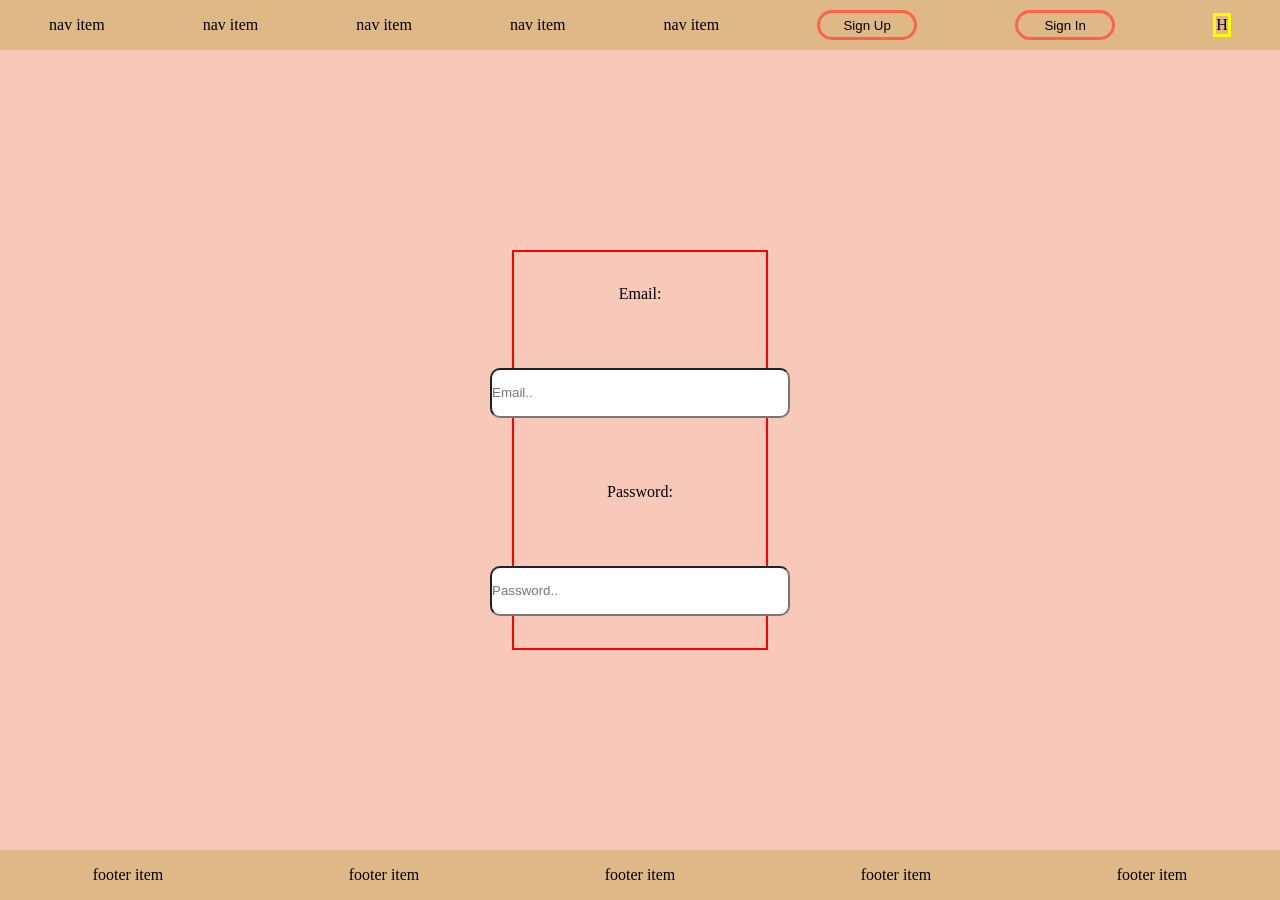
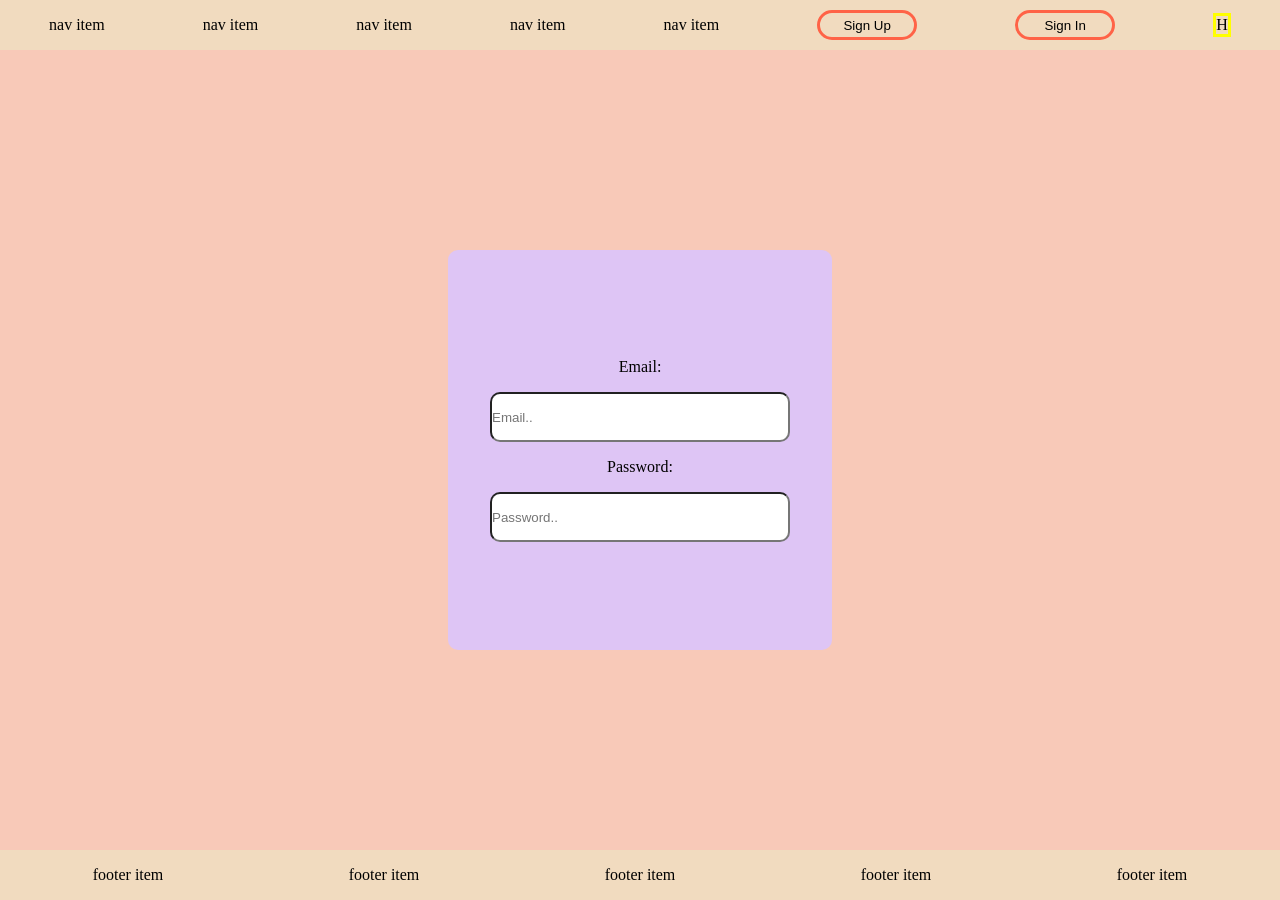
Before and after one commit to fidashn/newProject1, a React (Create React App) app: page /signIn in a window 1280 px wide. Built offline with nearby package versions, Linux system fonts and the light colour scheme.

Commit message:
restyled the forms

```diff
--- a/src/App.css
+++ b/src/App.css
@@ -16,7 +16,7 @@ justify-content: space-around;
 align-items: center;
 list-style: none;
 text-decoration: none;
-background-color: burlywood;
+background-color: rgb(241, 219, 191);
 height: 50px;
 }
 
@@ -95,9 +95,11 @@ display: flex;
 flex-direction: column;
 justify-content: space-around;
 align-items: center;
-width: 20%;
+width: 30%;
 height: 400px;
-border: 2px red solid;
+border-radius: 20px;
+background-color: rgb(222, 197, 245);
+padding: 100px 0 100px 0;
 }
 
 .signUpWrapper{
@@ -123,9 +125,11 @@ border: 2px red solid;
   flex-direction: column;
   justify-content: space-around;
   align-items: center;
-  width: 20%;
+  width: 30%;
   height: 400px;
-  border: 2px red solid;
+  border-radius: 10px;
+  background-color: rgb(222, 197, 245);
+  padding: 100px 0 100px 0;
   }
   input {
     width: 300px;
```
